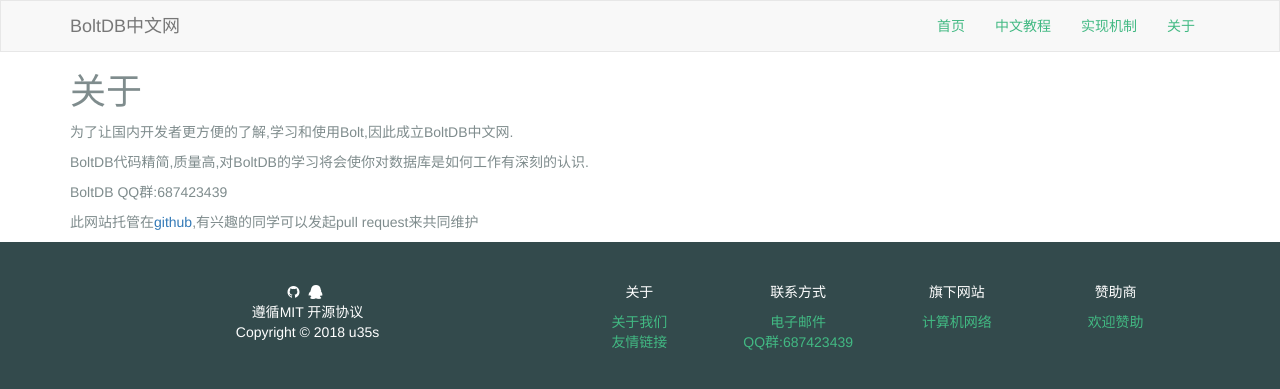
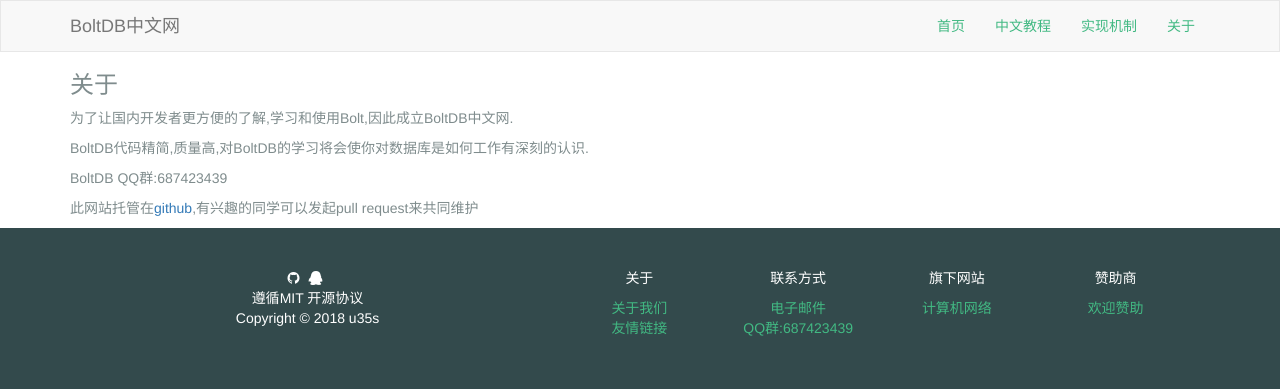
Before and after one commit to u35s/boltdbcn.github.io, a Jekyll site: the page built from about.md, in a window 1280 px wide. Shown: the top 389 px of the page. Built offline with Jekyll 4.4.1, drawn with Linux system fonts in a browser that asks for light colours.

Commit message:
update css

```diff
--- a/about.md
+++ b/about.md
@@ -3,7 +3,7 @@
 title: 关于
 order: 10
 ---
-# 关于
+### 关于
 为了让国内开发者更方便的了解,学习和使用Bolt,因此成立BoltDB中文网.
 
 BoltDB代码精简,质量高,对BoltDB的学习将会使你对数据库是如何工作有深刻的认识.
--- a/assets/css/jumbotron.css
+++ b/assets/css/jumbotron.css
@@ -9,12 +9,12 @@
 .jumbotron{
   margin-bottom: 0px;
   background-color: #f8f8f8;
+  text-align: center;
 }
 body {
   font-family: "Source Sans Pro", "Helvetica Neue", Arial, sans-serif;
   color: #7f8c8d;
   background-color:#334a4c;
-	text-align: center;
 }
 /*nav*/
 .navbar{
@@ -29,13 +29,13 @@
 .content{
   width: 100%;
   background: #fff;
-  text-align: left;
 }
 /*content*/
 /*featue*/
 .feature{
   width: 100%;
   background-color: #f8f8f8;
+	text-align: center;
 }
 .feature h2{
   color: #42b983;
```
